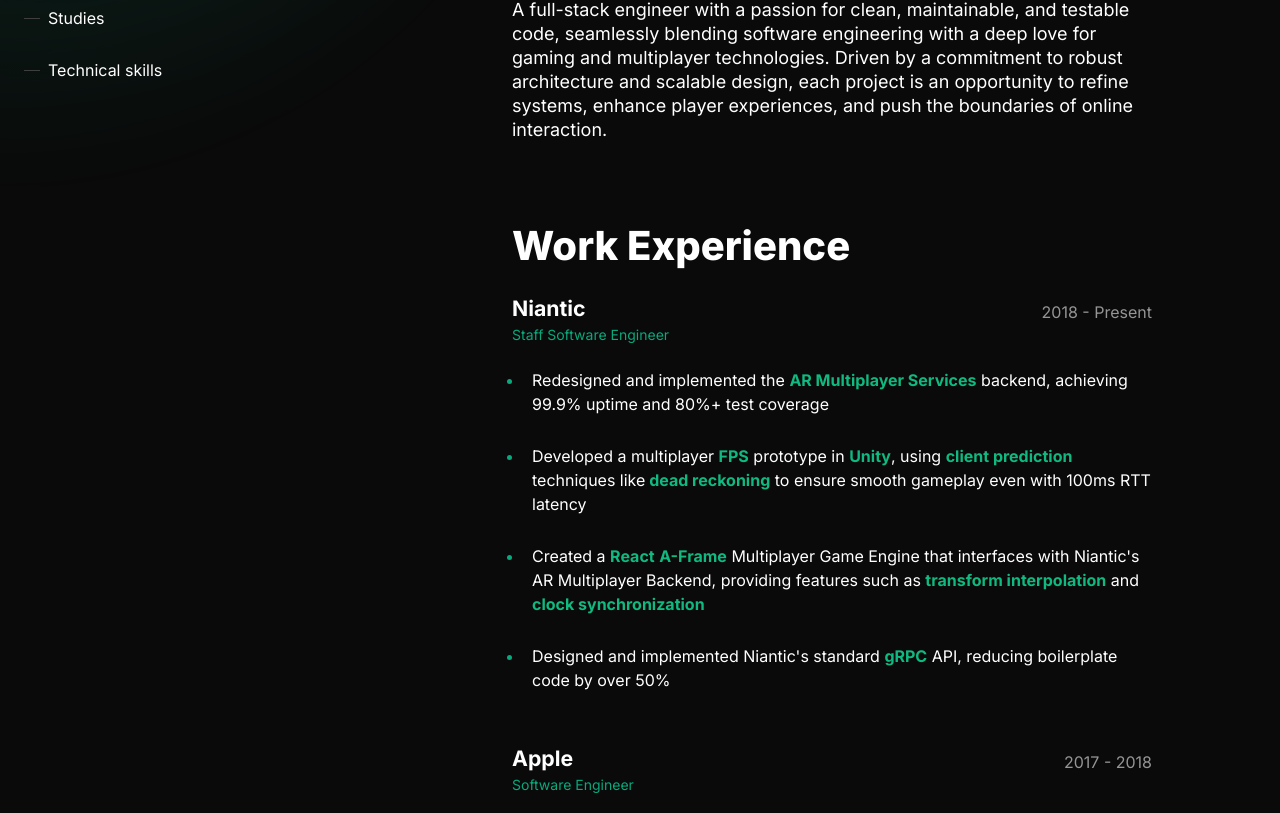
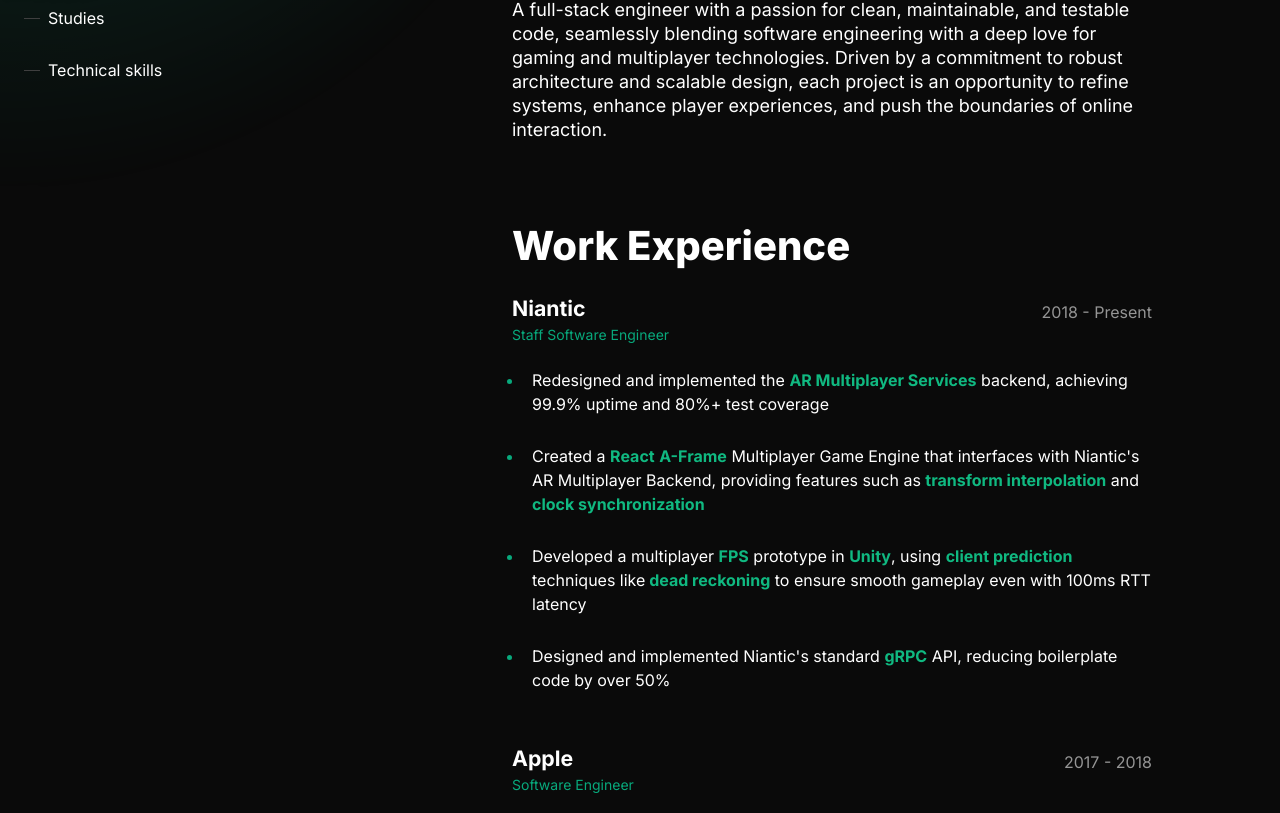
Before and after one commit to dcasadevall/portfolio, a Next.js app: page / in a window 1280 px wide. Shown: the part 408-1221 px from the top of the page. Built offline with nearby package versions, Linux system fonts and the light colour scheme.

Commit message:
change ordering around

```diff
--- a/src/app/resources/content.js
+++ b/src/app/resources/content.js
@@ -100,12 +100,12 @@
             and 80%+ test coverage
           </>,
           <>
+            Created a <span className="highlight">React</span> <span className="highlight">A-Frame</span> Multiplayer Game Engine that interfaces with Niantic's AR Multiplayer Backend,
+            providing features such as <span className="highlight">transform interpolation</span> and <span className="highlight">clock synchronization</span>
+          </>,
+          <>
             Developed a multiplayer <span className="highlight">FPS</span> prototype in <span className="highlight">Unity</span>, using <span className="highlight">client prediction</span> techniques like
             <span className="highlight"> dead reckoning</span> to ensure smooth gameplay even with 100ms RTT latency
-          </>,
-          <>
-            Created a <span className="highlight">React</span> <span className="highlight">A-Frame</span> Multiplayer Game Engine that interfaces with Niantic's AR Multiplayer Backend,
-            providing features such as <span className="highlight">transform interpolation</span> and <span className="highlight">clock synchronization</span>
           </>,
           <>
             Designed and implemented Niantic's standard <span className="highlight">gRPC</span> API, reducing boilerplate code by over 50%
```
